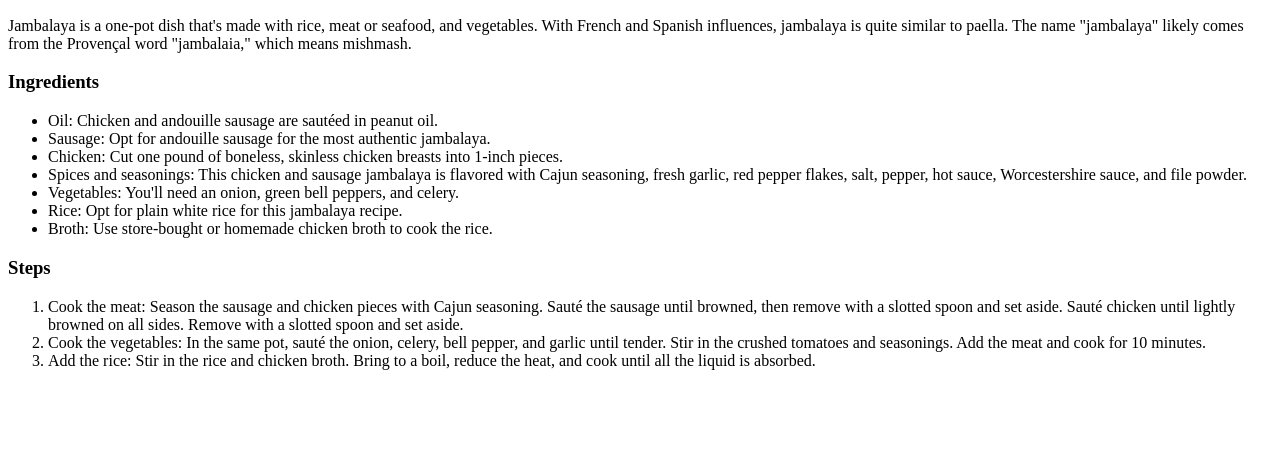
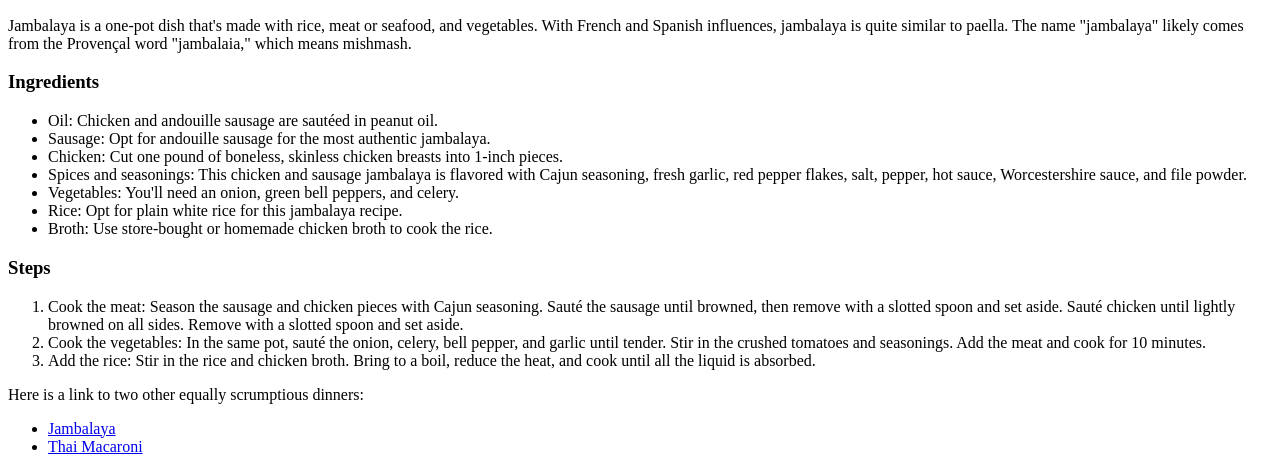
Before and after one commit to gvluu/odin-recipes, a plain HTML site: page recipes/jambalaya.html in a window 1280 px wide. Shown: the part 434-906 px from the top of the page. Before the commit the page ends 820 px from the top, so only its background shows below. Drawn offline with Linux system fonts and the light colour scheme.

Commit message:
Add links between recipes

```diff
--- a/recipes/jambalaya.html
+++ b/recipes/jambalaya.html
@@ -39,5 +39,11 @@
             <li> Add the rice: Stir in the rice and chicken broth. Bring to a boil, reduce the heat,
                 and cook until all the liquid is absorbed. </li>
         </ol></p>
+
+        <p>Here is a link to two other equally scrumptious dinners:</p>
+        <ul>
+            <li><a href="./japanese-curry.html">Jambalaya</a></li>
+            <li><a href="./thai-macaroni.html">Thai Macaroni</a></li>
+        </ul>
 </body>
 </html>
```
Also changed, not shown: recipes/thai-macaroni.html (+6 -0 lines), 1 other file.
